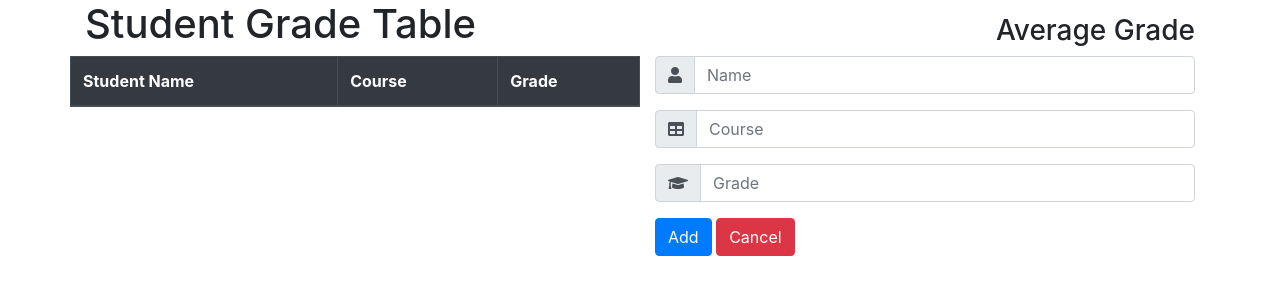
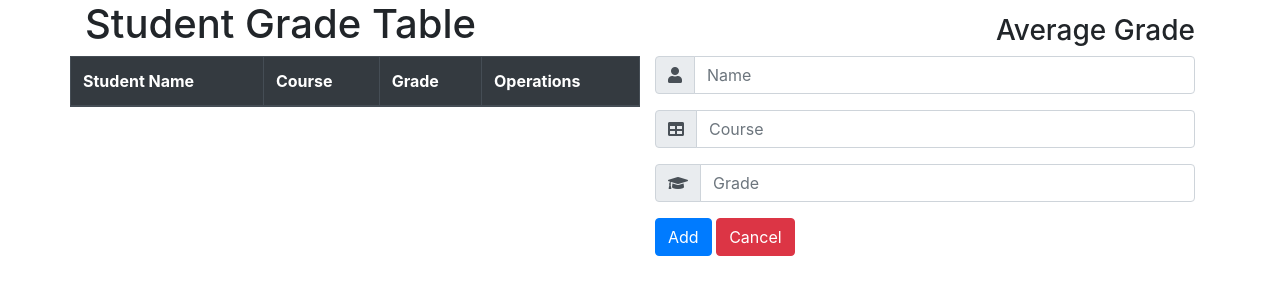
Before and after one commit to krlenell/student-grade-table, a plain HTML site: page index.html in a window 1280 px wide. Drawn offline with nearby package versions, Linux system fonts and the light colour scheme; no server answers.

Commit message:
added operations column to table

```diff
--- a/index.html
+++ b/index.html
@@ -24,6 +24,7 @@
             <th scope="col">Student Name</th>
             <th scope="col">Course</th>
             <th scope="col">Grade</th>
+            <th scope="col">Operations</th>
           </tr>
         </thead>
         <tbody>
```
